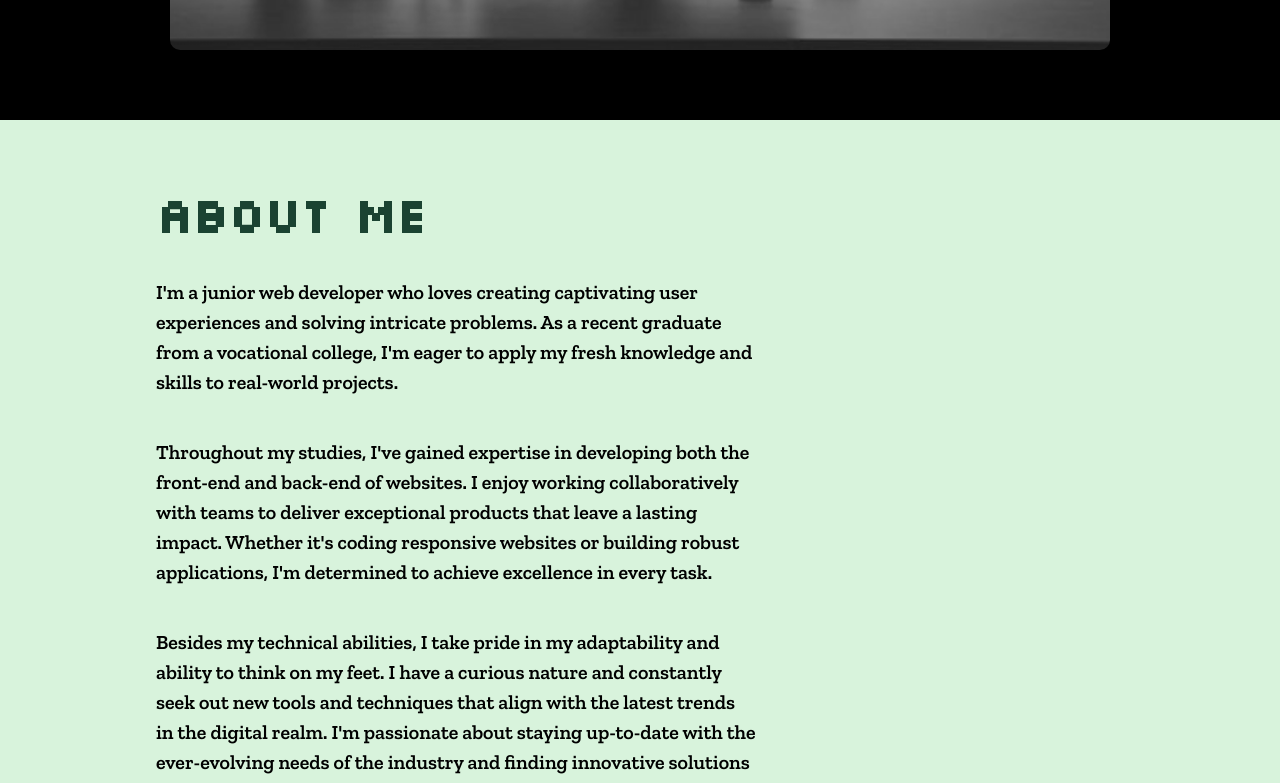
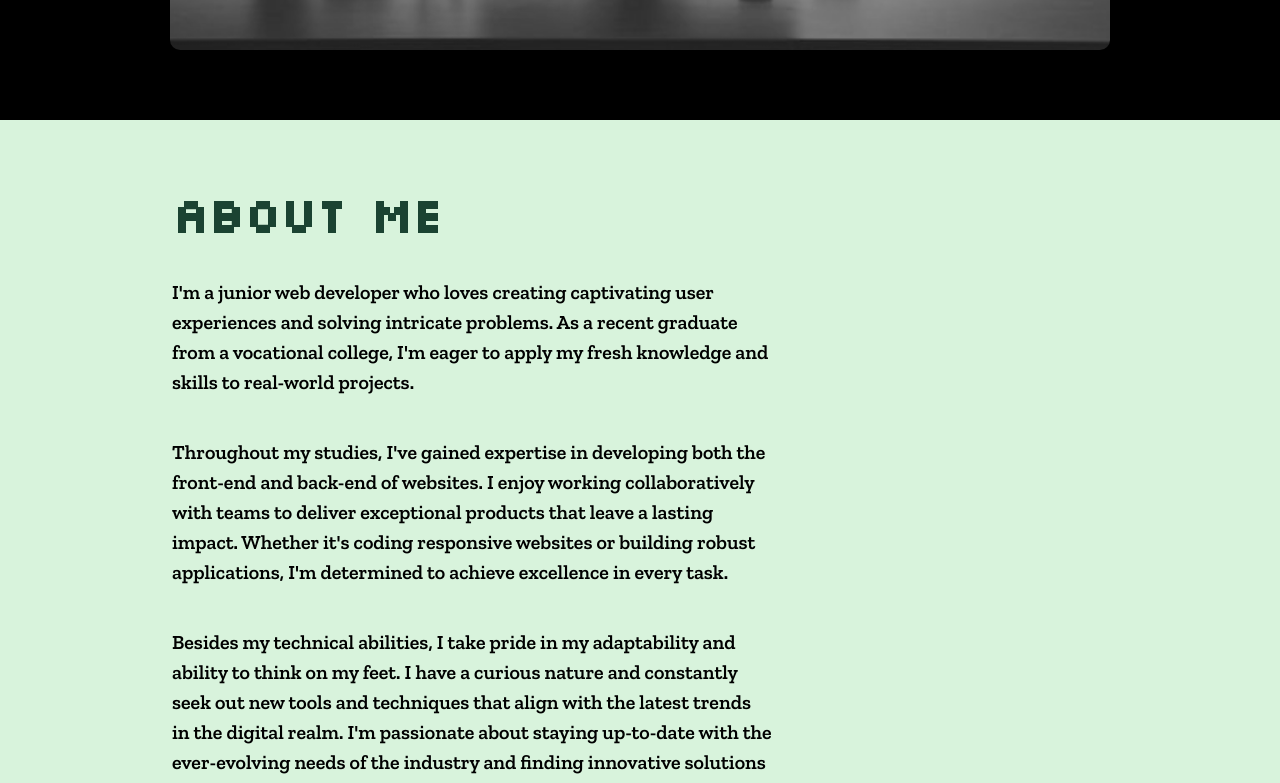
Before and after one commit to Albatraoz12/Portfolio, a React (Vite) app: page / in a window 1280 px wide. Shown: the part 954-1737 px from the top of the page. Built offline with nearby package versions, Linux system fonts and the light colour scheme.

Commit message:
fix padding for aboutpage to not overflow

```diff
--- a/src/components/About/about.scss
+++ b/src/components/About/about.scss
@@ -32,7 +32,9 @@ section {
 @include tablet {
   section {
     width: 100%;
-    padding-inline: 2rem;
+    .about-container {
+      padding-inline: 2rem;
+    }
   }
 }
 
```
